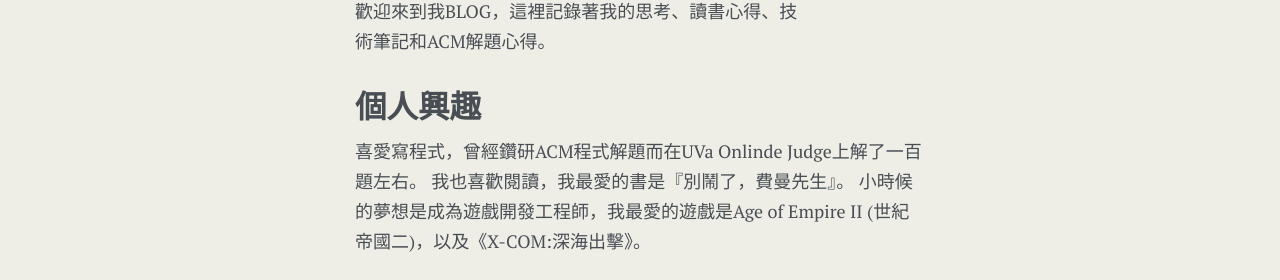
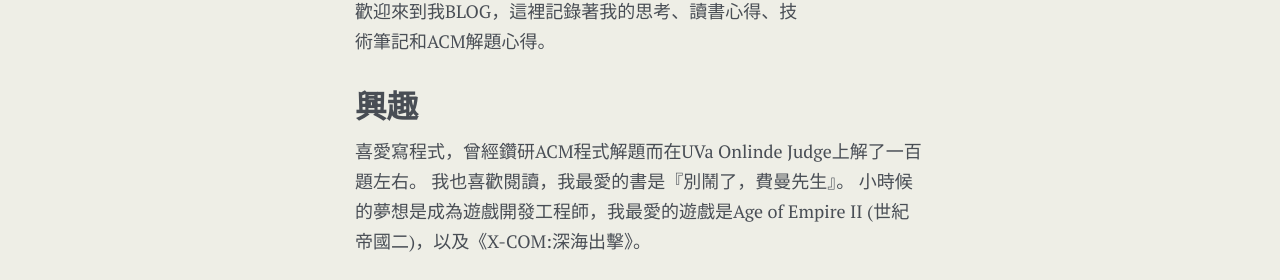
Before and after one commit to sndnvaps/sndnvaps.github.io, a Jekyll site: the page built from about/index.md, in a window 1280 px wide. Shown: the part 377-657 px from the top of the page. Built offline with Jekyll 4.4.1, drawn with Linux system fonts in a browser that asks for light colours; Markdown is read by kramdown in place of the engine named in the settings.

Commit message:
About: minor

```diff
--- a/about/index.md
+++ b/about/index.md
@@ -13,7 +13,7 @@ Hi，我是Matt (chchwy)，3D軟體工程師，現居台北。
 
 歡迎來到我BLOG，這裡記錄著我的思考、讀書心得、技術筆記和ACM解題心得。
 
-## 個人興趣
+## 興趣
 
 喜愛寫程式，曾經鑽研ACM程式解題而在UVa Onlinde Judge上解了一百題左右。
 我也喜歡閱讀，我最愛的書是『別鬧了，費曼先生』。
```
